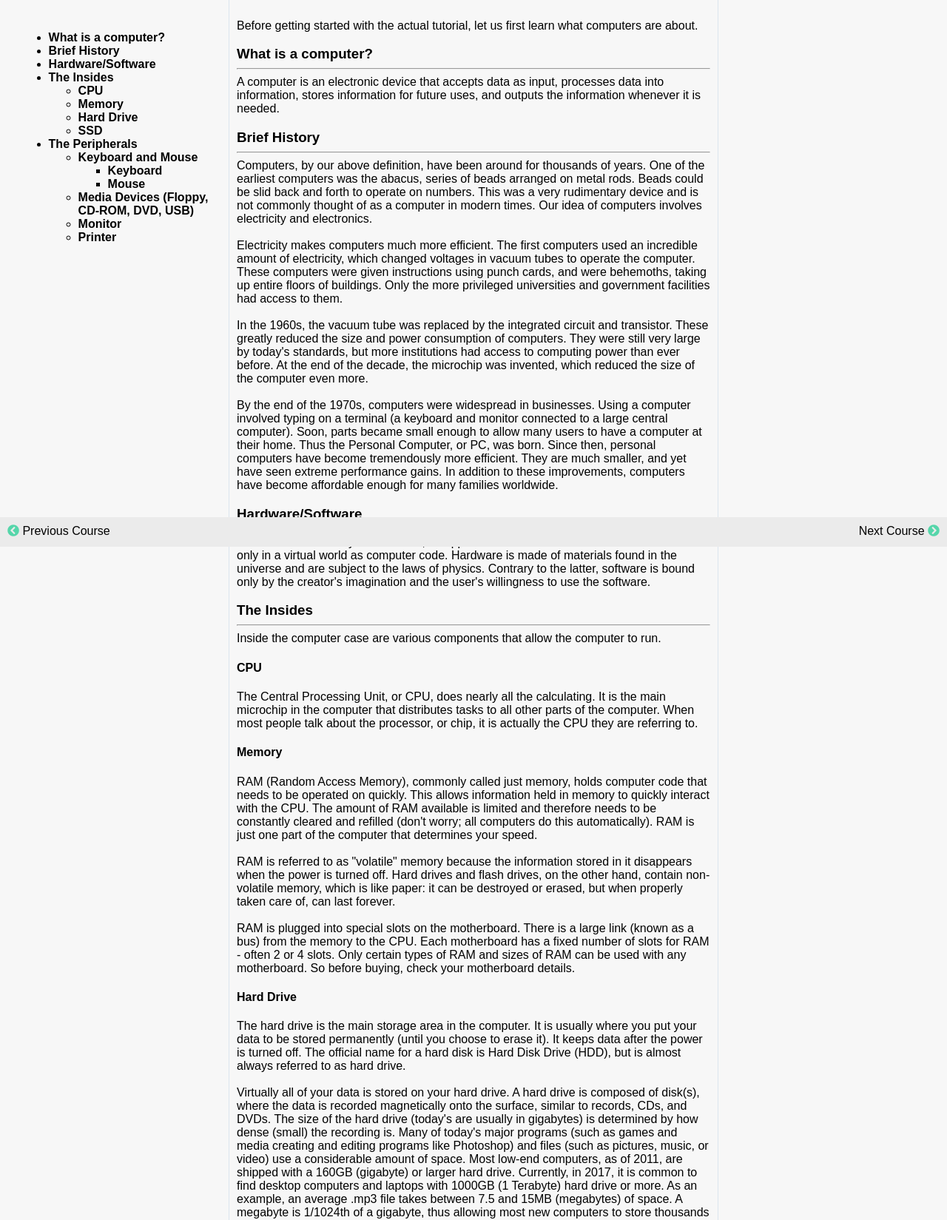
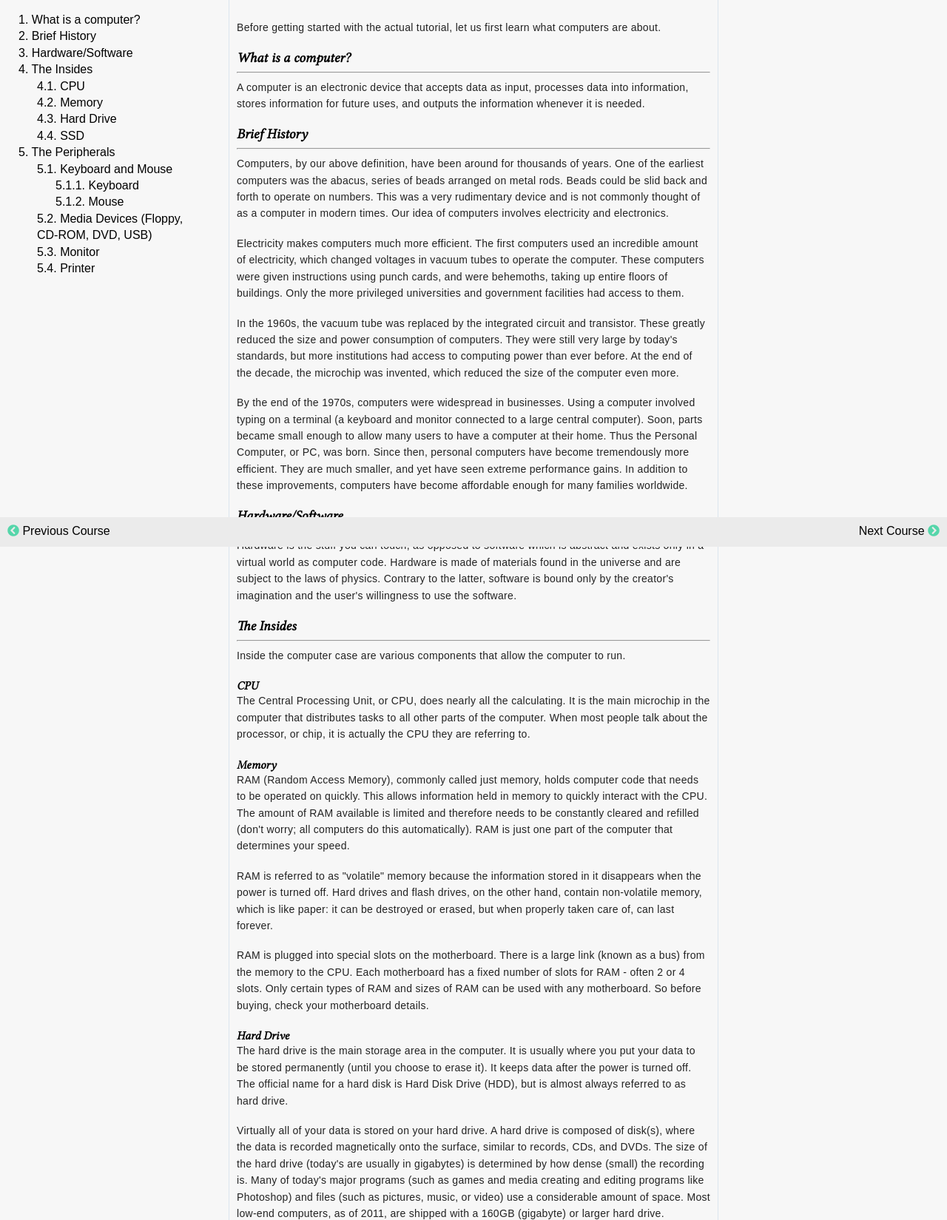
Before and after one commit to ragarwalll/minorProject, a PHP site: page /beginner/initial.php in a window 1280 px wide. Shown: the part 61-1710 px from the top of the page at 74% size. Run offline with PHP 8.4, Linux system fonts and the light colour scheme; some libraries are stand-ins or nearby versions.

Commit message:
First tutorial

```diff
--- a/beginner/initial.php
+++ b/beginner/initial.php
@@ -61,30 +61,32 @@
 
         <div class="left-sided">
             <div class="index">
-                <ul>
+                <ol>
                     <li><a href="javascript:void(0)" data="1">What is a computer?</a></li>
                     <li><a href="javascript:void(0)" data="2" >Brief History</a></li>
                     <li><a href="javascript:void(0)" data="3">Hardware/Software</a></li>
-                    <li><a href="javascript:void(0)" data="4">The Insides</a></li>
-                    <ul>
+                    <li><a href="javascript:void(0)" data="4">The Insides</a>
+                        <ol>
                             <li><a href="javascript:void(0)" data="4-1">CPU</a></li>
                             <li><a href="javascript:void(0)" data="4-2">Memory</a></li>
                             <li><a href="javascript:void(0)" data="4-3">Hard Drive</a></li>
                             <li><a href="javascript:void(0)" data="4-4">SSD</a></li>
-                    </ul>
-                    <li><a href="javascript:void(0)" data="5">The Peripherals</a></li>
-                    <ul>
-                        <li><a href="javascript:void(0)" data="5-1">Keyboard and Mouse</a></li>
-                        <ul>
+                        </ol>
+                    </li>
+                    <li><a href="javascript:void(0)" data="5">The Peripherals</a>
+                        <ol>
+                            <li><a href="javascript:void(0)" data="5-1">Keyboard and Mouse</a>
+                                <ol>
                                     <li><a href="javascript:void(0)" data="5-1-1">Keyboard</a></li>
                                     <li><a href="javascript:void(0)" data="5-1-2">Mouse</a></li>
-                        </ul>
+                                </ol>
+                            </li>
                             <li><a href="javascript:void(0)" data="5-2">Media Devices (Floppy, CD-ROM, DVD, USB)</a></li>
                             <li><a href="javascript:void(0)" data="5-3">Monitor</a></li>
                             <li><a href="javascript:void(0)" data="5-4">Printer</a></li>
-
-                    </ul>
-                </ul>
+                        </ol>
+                    </li>
+                </ol>
             </div>
         </div>
 
@@ -159,12 +161,12 @@ Since then, personal computers have become tremendously more efficient. They are
             <h4 class="5-1-2">Mouse</h4>
             <p>The mouse is an input device which is primarily used by physically moving the device across a surface. This causes a pointer symbol, called a "cursor", to move across the screen. The other input comes from pressing a button while the cursor is over an object on the monitor, or "clicking". All mice have at least one button, with the most common layout having three. Gaming mice may have 7 buttons</p>
             <br>
-            <ul>
+            <ol>
                 <li> <p>One button mice: The Apple mighty mouse is the only mouse known to most people which uses a single button. This button is usually activated by pushing on the front of the mouse, or pushing the entire mouse down. The "right click" is done by pressing a "control" or "Ctrl" key on the keyboard while pressing the main button. These are only used with Macintosh OS, such as Mac OS X.</p> </li>
                 <li><p>Two button mice: The second most common layout, more common in older computers, which has a button on the left and right, usually for the index and middle finger. While less useful than a three button mouse, they are, when teamed with a standard keyboard, capable of performing almost all computer tasks.</p></li>
                 <li><p>Three button mice: The most common layout, Fundamentally the same as a two button mice, but with a third button, the middle button, added between the "left" and "right" click buttons. While the mouse technically has three buttons, this may be confusing to some users, as the "middle"/"center" click button is also a scroll wheel. This design allows the user to scroll through documents, make selections, and do other tasks by moving a finger. The other way to is to press an arrow key or "Page up/Page down" key on a keyboard. The center button can also be press inwards to create a "middle click" button. The middle click is used in some programs to perform a simple function, such as the Firefox web browser, which uses the middle click to open a link in a new tab</p></li>
                 <li><p>Four (or more) button mice: Usually seen only on gaming and multimedia specialization mice. The extra buttons generally do not serve any native purpose, and rather are assigned a function to perform by the user. For example, a user who uses the mouse to play games might assign the additional buttons to switch between weapons in a shooter, or cast spells in a fantasy game.</p></li>
-            </ul>
+            </ol>
             <p>There are two other major differences in mice, which is Optical/Laser mice, and Ball mice. This is how the mouse tells where it is, with the laser measuring the distance it crosses when it is moved, and the ball measuring how it rotates. The laser is generally more accurate and less of a hassle to use, and can be used on more surfaces, but the ball mouse is cheaper. Ball mice are rarely seen today.</p>
             <br>
             <p>The last important consideration when buying a mouse is size. You should always try to put your hand on a mouse and move it around, to see how well it feels in your hand. If it feels awkward, small, big, long, or short, look for something better! Not only will your hands thank you, but you will be more efficient.</p>
@@ -179,11 +181,11 @@ Since then, personal computers have become tremendously more efficient. They are
             <p>These devices carry data, in the same way that a hard drive does, but are much more portable. They are the primary method of storing data outside of a computer, and the main method of transferring information between computers without the use of a network, such as the Internet.</p>
             <br>
             <p>There are three main types of these in use today:</p>
-            <ul>
+            <ol>
                 <li><p>CD-ROM: mostly read only memory unless labeled "rewritable" - Capable of storing 700MB of data, CDs have been the most common method of storing data for most of the last decade or so. They are being largely replaced by DVDs and USB drives (see below).</p></li>
                 <li><p>DVD: Capable of storing 4.7GB of data in their single layer form and 8.5GB in their double layer form, they are the most common method today for most store-bought programs, as well as videos.</p></li>
                 <li><p>USB/Flash: While not usually used by commercial software, USB 'sticks' and Flash 'cards' have become popular ways of storing data because of their ease of use and low cost. While sizes range from 2GB on old units to 256GB on larger, more expensive modern units, the average stick today is 4 or 8GB, with an average 4GB USB stick costing about $15 US.</p></li>
-            </ul>
+            </ol>
             <p>The floppy disk has been phased out.</p>
 
             <h3 class="5-3">Monitor</h3>
--- a/css-global/left-sided.css
+++ b/css-global/left-sided.css
@@ -1,7 +1,12 @@
+@font-face {
+    font-family: linux;
+    src: url(../fonts/linux.ttf);
+}
 .index{
     float: left;
     width: 20vw;
-    padding: 2vw;
+    font-weight: 500;
+    line-height: 22.4px;
 }
 @media screen and (max-width: 674px) {
     .index{
@@ -22,3 +27,13 @@
       opacity: 1;
     }
   }
+
+.index ol {
+       counter-reset: item;
+       padding-left: 25px;
+    }
+.index li{ display: block }
+.index li:before {
+      content: counters(item, ".") ". ";
+      counter-increment: item
+    }
--- a/css-global/main-wrapper.css
+++ b/css-global/main-wrapper.css
@@ -1,3 +1,8 @@
+@font-face {
+    font-family: linux;
+    src: url(../fonts/linux.ttf);
+}
+
 @media screen and (max-width: 674px) {
     .main-wrapper{
         width: auto !important;
@@ -17,10 +22,21 @@
 
 .main-wrapper p{
   margin: 0px;
+  font-family: sans-serif;
+  font-size: 0.875em;
+  color: #222222;
+  line-height: 22.4px;
+  letter-spacing: 0.3px;
 }
 .main-wrapper h3{
     margin-bottom: 0px;
+    font-family: linux, serif;
   }
+
+.main-wrapper h4{
+    font-family: linux, serif;
+    margin-bottom: 0px;
+}
 
 .top-scroll{
     position: fixed;
```
Also changed, not shown: fonts/linux.ttf (added). Lines whose indentation alone changed are shown as unchanged.
